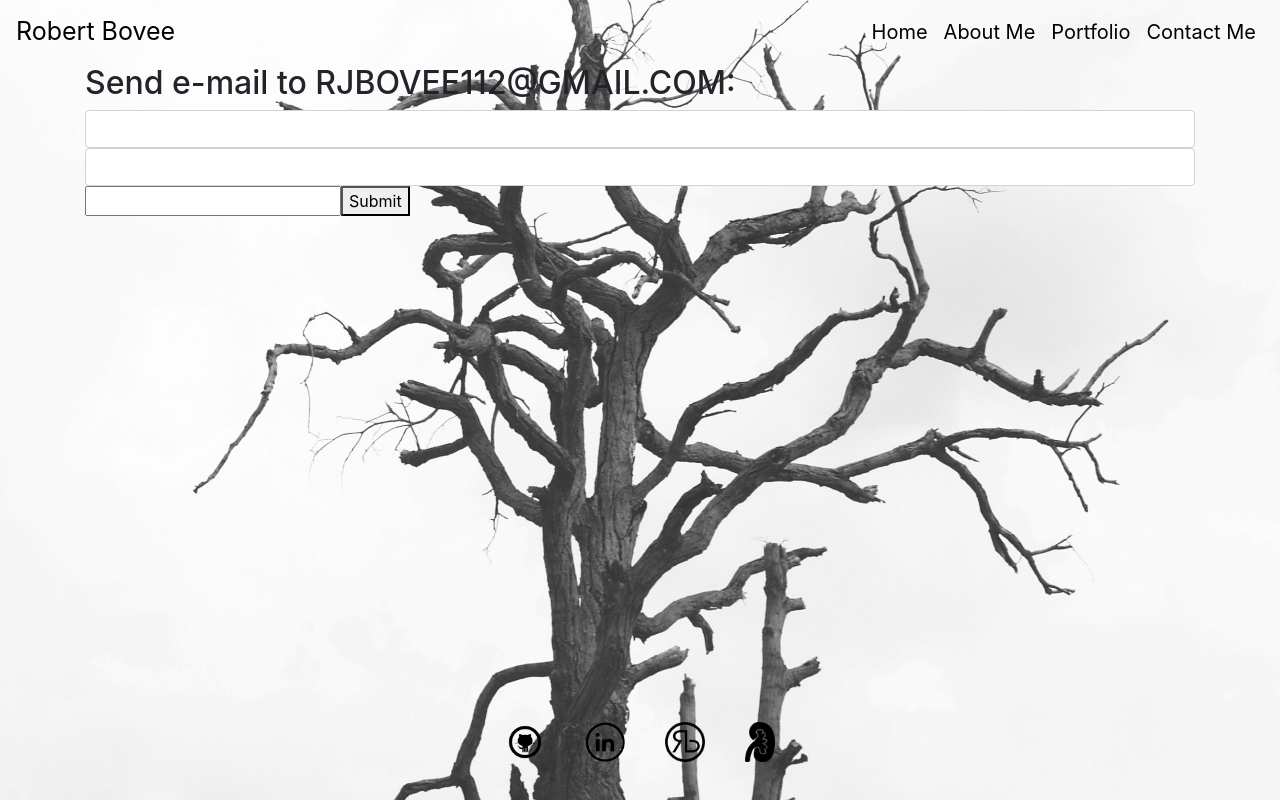
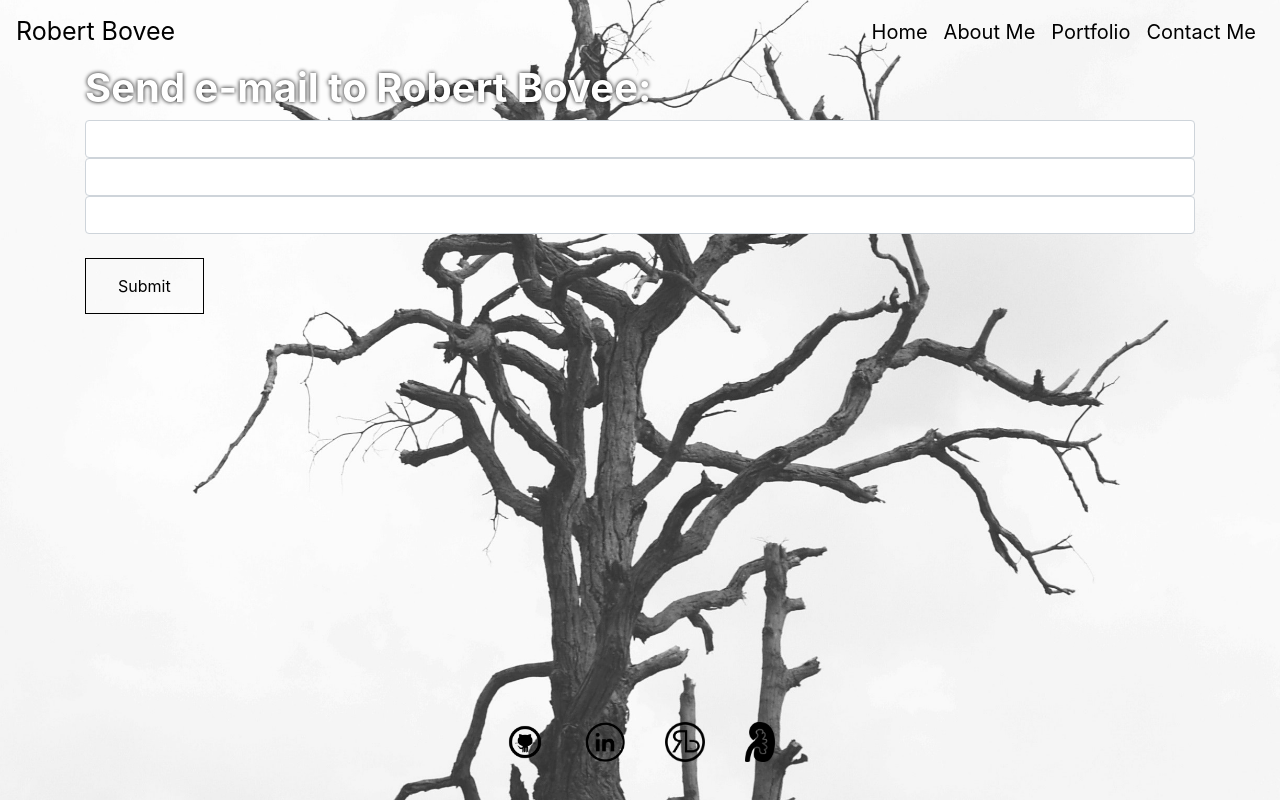
Before and after one commit to Rjbovee112/React-Portfolio, a React (Create React App) app: page /email in a window 1280 px wide. Built offline with nearby package versions, Linux system fonts and the light colour scheme.

Commit message:
adjusting email font/style

```diff
--- a/src/pages/contact/contact.css
+++ b/src/pages/contact/contact.css
@@ -65,3 +65,24 @@
     left: 50%;
     transform: translate(-50%, -50%);
   }
+
+  /*Email CSS*/
+
+  .button {
+    background-color: transparent;
+    border: solid 1px black;
+    color: black;
+    padding: 15px 32px;
+    text-align: center;
+    text-decoration: none;
+    display: inline-block;
+    font-size: 16px;
+  }
+
+  .emailtext {
+    font-weight: bolder;
+    text-align: left;
+    font-size: 40px;
+    text-shadow: 0 0 4px black;
+    color: white;
+  }
--- a/src/pages/contact/email.js
+++ b/src/pages/contact/email.js
@@ -1,4 +1,5 @@
 import React from 'react';
+import './contact.css';
 
 
 class Email extends React.Component {
@@ -37,12 +38,13 @@ class Email extends React.Component {
                 <form onSubmit={this.handleSubmit}>
 
 
-                    <h2>Send e-mail to RJBOVEE112@GMAIL.COM:</h2>
+                    <h2 className="emailtext">Send e-mail to Robert Bovee:</h2>
 
                     <input name="email" className="form-control" />
                     <input name="subject" className="form-control" />
-                    <input name="body" className="from-contorl" />
-                    <button type="submit">Submit</button>
+                    <input name="body" className="form-control" />
+                    <br></br>
+                    <button className="button" type="submit">Submit</button>
 
                 </form>
             </div>
```
